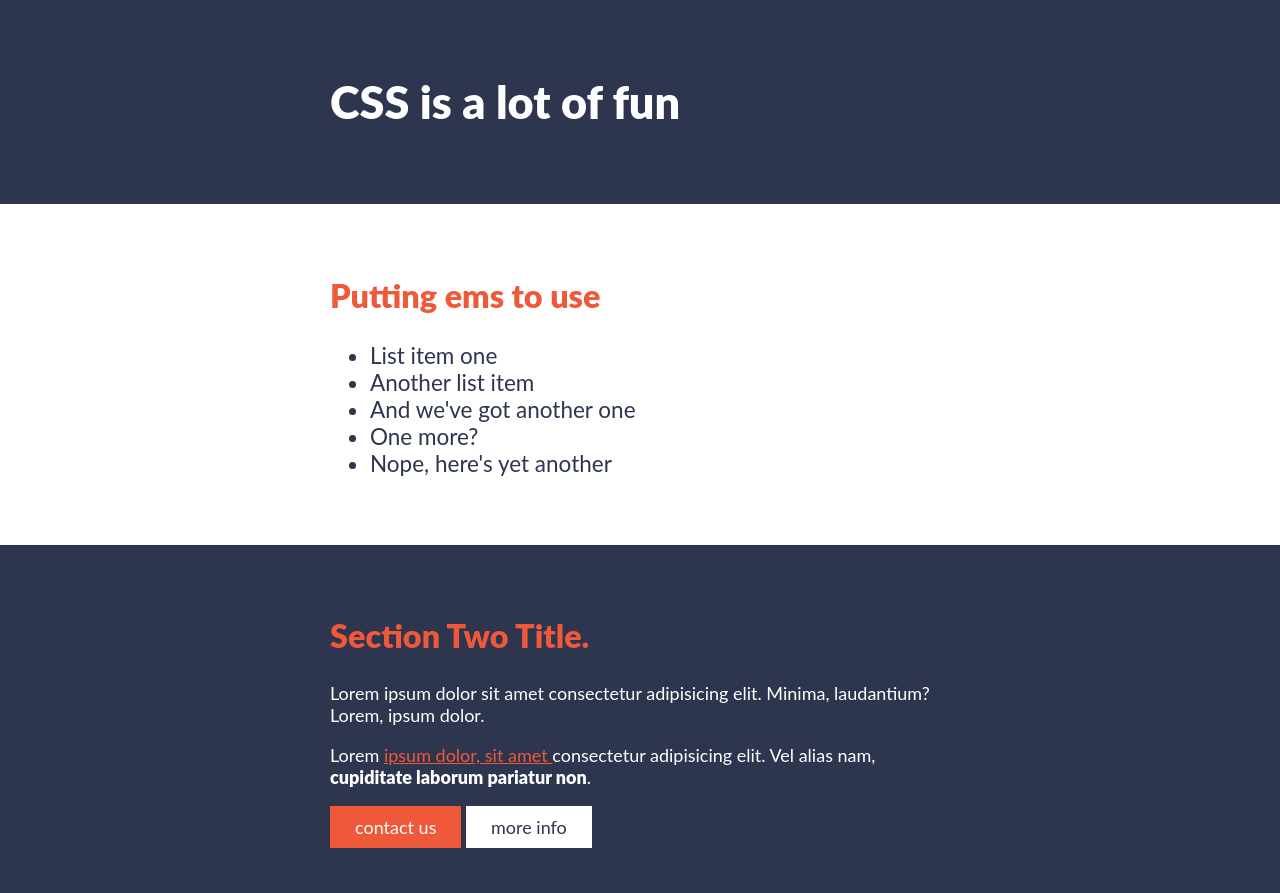
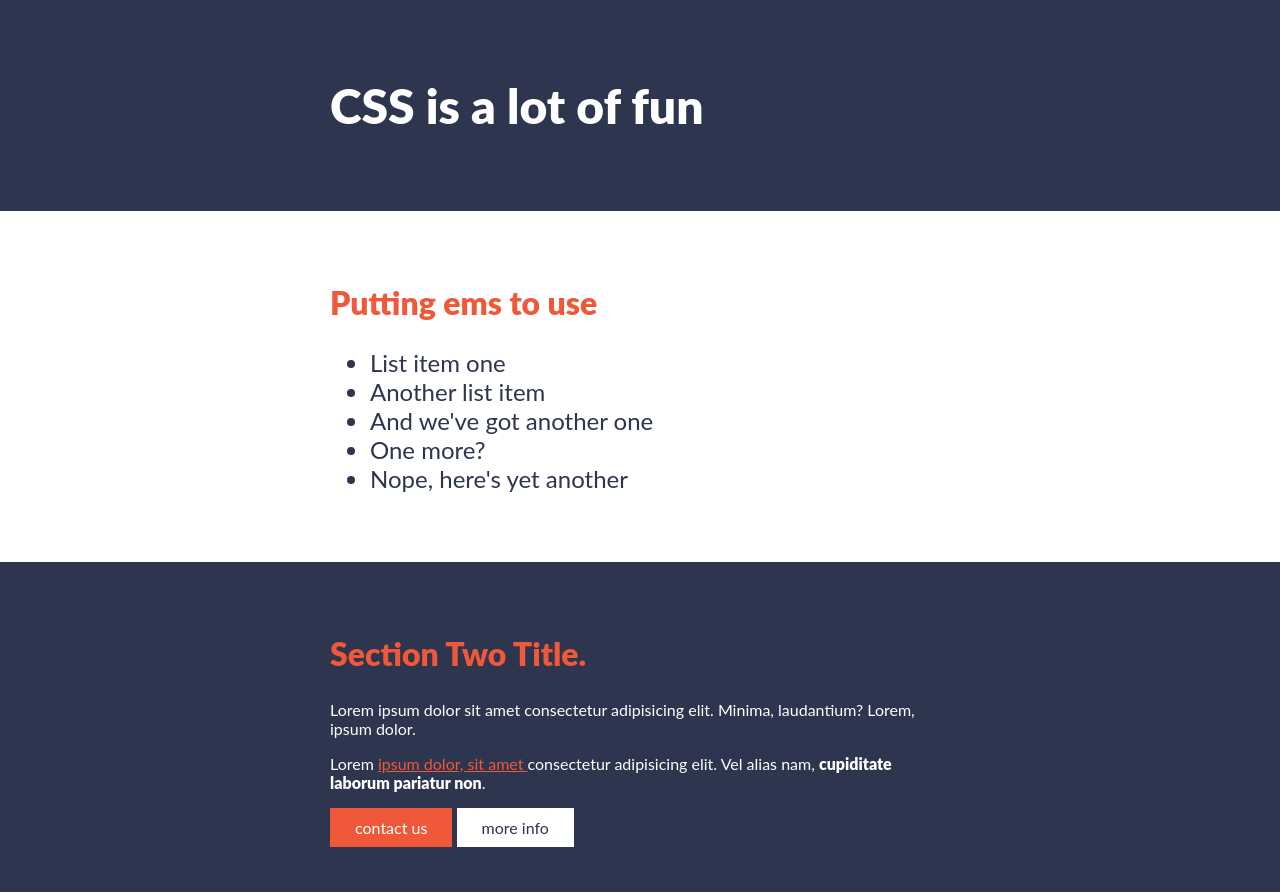
Before and after one commit to Zabdiel-Rosas/responsive_design, a plain HTML site: page index.html in a window 1280 px wide. Drawn offline with Linux system fonts and the light colour scheme.

Commit message:
the units for the font size has been changed to rems

```diff
--- a/css/styles.css
+++ b/css/styles.css
@@ -1,18 +1,17 @@
 body {
     margin: 0;
-    font-size: 18px;
+    font-size: 1rem;
     font-family: 'Lato', sans-serif;
     color: #2e354f;
 }
 
 .section-one {
-    /* font-size: 20px; */
+    font-size: 2rem;
 }
 
 
 ul {
-    /* 1.5em = 150% */
-    font-size: 1.25em;
+    font-size: 1.5rem;
 }
 
 h1,
@@ -24,11 +23,11 @@ strong {
 /* Typography */
 
 h1 {
-    font-size: 2.5em;
+    font-size: 3rem;
 }
 
 h2 {
-    font-size: 1.8em;
+    font-size: 2rem;
     color: #ef5839;
 }
 
```
